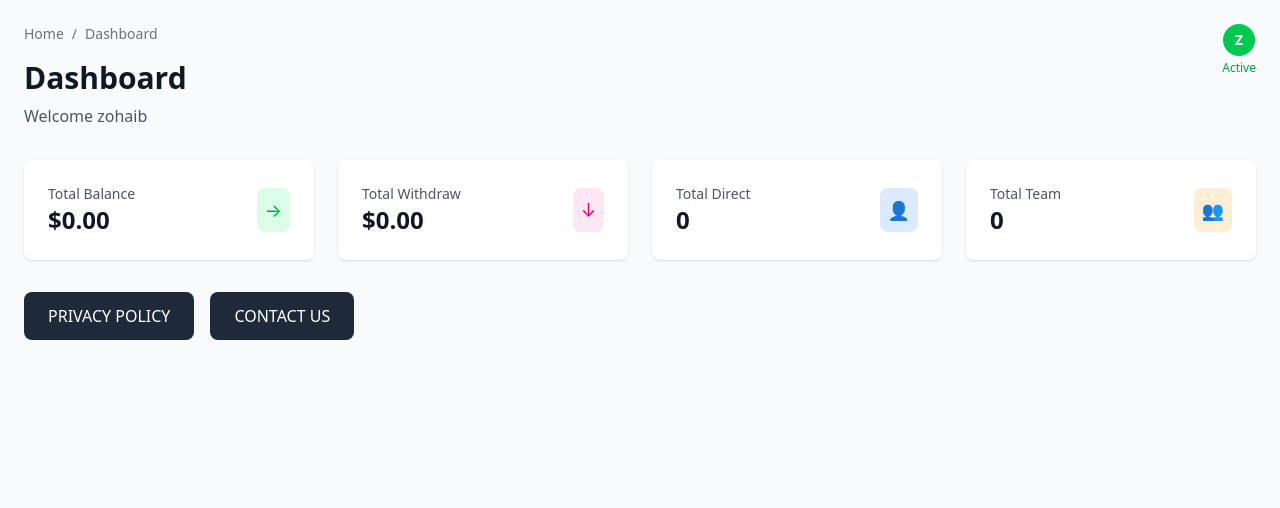
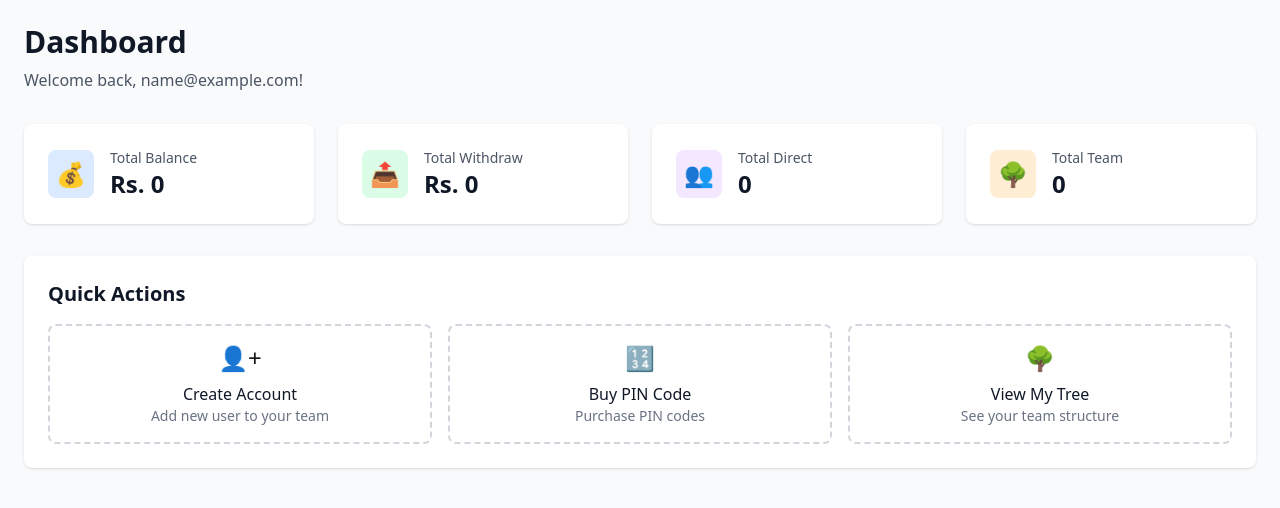
Before and after one commit to Amirshahzad422/SKN-Referral-Rewards, a Next.js app: page / in a window 1280 px wide. Shown: the top 508 px of the page. Built offline with nearby package versions, Linux system fonts and the light colour scheme; no server answers; sample sign-in values are in the browser's storage.

Commit message:
feat: implement proper admin authentication - only engineeramirshahzad11@gmail.com can access admin dashboard

```diff
--- a/src/app/admin/page.tsx
+++ b/src/app/admin/page.tsx
@@ -48,15 +48,17 @@ export default function AdminDashboard() {
 
   useEffect(() => {
     if (!loading) {
-      // Check if user is the hardcoded admin
-      const isAdmin = user?.email === 'engineeramirshahzad11@gmail.com' || localStorage.getItem('isAdmin') === 'true';
+      // Check if user is the specific admin user
+      const isAdmin = user?.email === 'engineeramirshahzad11@gmail.com' || localStorage.getItem('adminEmail') === 'engineeramirshahzad11@gmail.com';
 
-      if (!user && !isAdmin) {
-        router.push('/login');
-      } else {
-        loadPayments();
-        loadUsers();
+      if (!isAdmin) {
+        // Redirect non-admin users to main dashboard
+        router.push('/');
+        return;
       }
+
+      loadPayments();
+      loadUsers();
     }
   }, [user, loading, router]);
 
@@ -139,10 +141,10 @@ export default function AdminDashboard() {
     );
   }
 
-  // Check if user is the hardcoded admin
-  const isAdmin = user?.email === 'engineeramirshahzad11@gmail.com' || localStorage.getItem('isAdmin') === 'true';
-  if (!user && !isAdmin) {
-    return null; // Will redirect to login
+  // Check if user is the specific admin user
+  const isAdmin = user?.email === 'engineeramirshahzad11@gmail.com' || localStorage.getItem('adminEmail') === 'engineeramirshahzad11@gmail.com';
+  if (!isAdmin) {
+    return null; // Will redirect to main dashboard
   }
 
   return (
--- a/src/app/login/page.tsx
+++ b/src/app/login/page.tsx
@@ -22,14 +22,14 @@ export default function LoginPage() {
 
     try {
       // Hardcoded admin credentials for testing
-      if (formData.email === 'engineeramirshahzad11@gmail.com' && formData.password === '123456789') {
+      if (formData.email === 'engineeramirshahzad11@gmail.com' && formData.password === '12345678') {
         // Set admin flag in localStorage
         localStorage.setItem('isAdmin', 'true');
         localStorage.setItem('adminEmail', formData.email);
 
-        // Simulate successful login and redirect to main dashboard
+        // Simulate successful login and redirect to admin dashboard
         setTimeout(() => {
-          router.push('/'); // Redirect to main dashboard instead of admin
+          router.push('/admin'); // Redirect admin to admin dashboard
         }, 1000);
         return;
       }
@@ -38,7 +38,7 @@ export default function LoginPage() {
       const result = await login(formData.email, formData.password);
 
       if (result.success) {
-        // Redirect to main dashboard for all users
+        // Redirect regular users to main dashboard
         router.push('/');
       } else {
         if (result.error === 'Appwrite not configured') {
--- a/src/app/page.tsx
+++ b/src/app/page.tsx
@@ -34,95 +34,106 @@ export default function Dashboard() {
   }
 
   // Get user info for display
-  const userEmail = user?.email || localStorage.getItem('adminEmail') || 'zohaibishfaq.ajk@gmail.com';
-  const userName = user?.name || 'zohaib';
-  const userPhone = user?.phone || '03367516504';
+  const userEmail = user?.email || localStorage.getItem('adminEmail') || 'User';
+  const userName = user?.name || 'User';
 
   return (
     <div className="p-6">
       <div className="max-w-7xl mx-auto">
-        {/* Breadcrumbs */}
-        <div className="mb-4">
-          <nav className="text-sm text-gray-500">
-            <span>Home</span>
-            <span className="mx-2">/</span>
-            <span>Dashboard</span>
-          </nav>
-        </div>
-
         {/* Header */}
         <div className="mb-8">
           <h1 className="text-3xl font-bold text-gray-900">Dashboard</h1>
-          <p className="text-gray-600 mt-2">Welcome {userName}</p>
+          <p className="text-gray-600 mt-2">Welcome back, {userEmail}!</p>
         </div>
 
         {/* Stats Cards */}
         <div className="grid grid-cols-1 md:grid-cols-4 gap-6 mb-8">
           <div className="bg-white rounded-lg shadow p-6">
-            <div className="flex items-center justify-between">
-              <div>
+            <div className="flex items-center">
+              <div className="p-2 bg-blue-100 rounded-lg">
+                <span className="text-2xl">💰</span>
+              </div>
+              <div className="ml-4">
                 <p className="text-sm font-medium text-gray-600">Total Balance</p>
-                <p className="text-2xl font-bold text-gray-900">$0.00</p>
-              </div>
-              <div className="p-2 bg-green-100 rounded-lg">
-                <span className="text-green-600 text-lg">→</span>
+                <p className="text-2xl font-bold text-gray-900">Rs. 0</p>
               </div>
             </div>
           </div>
 
           <div className="bg-white rounded-lg shadow p-6">
-            <div className="flex items-center justify-between">
-              <div>
+            <div className="flex items-center">
+              <div className="p-2 bg-green-100 rounded-lg">
+                <span className="text-2xl">📤</span>
+              </div>
+              <div className="ml-4">
                 <p className="text-sm font-medium text-gray-600">Total Withdraw</p>
-                <p className="text-2xl font-bold text-gray-900">$0.00</p>
-              </div>
-              <div className="p-2 bg-pink-100 rounded-lg">
-                <span className="text-pink-600 text-lg">↓</span>
+                <p className="text-2xl font-bold text-gray-900">Rs. 0</p>
               </div>
             </div>
           </div>
 
           <div className="bg-white rounded-lg shadow p-6">
-            <div className="flex items-center justify-between">
-              <div>
+            <div className="flex items-center">
+              <div className="p-2 bg-purple-100 rounded-lg">
+                <span className="text-2xl">👥</span>
+              </div>
+              <div className="ml-4">
                 <p className="text-sm font-medium text-gray-600">Total Direct</p>
                 <p className="text-2xl font-bold text-gray-900">0</p>
-              </div>
-              <div className="p-2 bg-blue-100 rounded-lg">
-                <span className="text-blue-600 text-lg">👤</span>
               </div>
             </div>
           </div>
 
           <div className="bg-white rounded-lg shadow p-6">
-            <div className="flex items-center justify-between">
-              <div>
+            <div className="flex items-center">
+              <div className="p-2 bg-orange-100 rounded-lg">
+                <span className="text-2xl">🌳</span>
+              </div>
+              <div className="ml-4">
                 <p className="text-sm font-medium text-gray-600">Total Team</p>
                 <p className="text-2xl font-bold text-gray-900">0</p>
-              </div>
-              <div className="p-2 bg-orange-100 rounded-lg">
-                <span className="text-orange-600 text-lg">👥</span>
               </div>
             </div>
           </div>
         </div>
 
-        {/* Action Buttons */}
-        <div className="flex gap-4 mb-8">
-          <button className="px-6 py-3 bg-gray-800 text-white rounded-lg hover:bg-gray-700 transition-colors font-medium">
-            PRIVACY POLICY
-          </button>
-          <button className="px-6 py-3 bg-gray-800 text-white rounded-lg hover:bg-gray-700 transition-colors font-medium">
-            CONTACT US
-          </button>
-        </div>
+        {/* Quick Actions */}
+        <div className="bg-white rounded-lg shadow p-6">
+          <h2 className="text-xl font-semibold text-gray-900 mb-4">Quick Actions</h2>
+          <div className="grid grid-cols-1 md:grid-cols-3 gap-4">
+            <button
+              onClick={() => router.push('/create-account')}
+              className="p-4 border-2 border-dashed border-gray-300 rounded-lg hover:border-indigo-500 hover:bg-indigo-50 transition-colors"
+            >
+              <div className="text-center">
+                <span className="text-2xl">👤+</span>
+                <p className="mt-2 font-medium text-gray-900">Create Account</p>
+                <p className="text-sm text-gray-500">Add new user to your team</p>
+              </div>
+            </button>
 
-        {/* User Status Indicator */}
-        <div className="absolute top-6 right-6 flex flex-col items-center">
-          <div className="w-8 h-8 bg-green-500 rounded-full flex items-center justify-center text-white font-bold text-sm">
-            {userName.charAt(0).toUpperCase()}
+            <button
+              onClick={() => router.push('/buy-pin-code')}
+              className="p-4 border-2 border-dashed border-gray-300 rounded-lg hover:border-indigo-500 hover:bg-indigo-50 transition-colors"
+            >
+              <div className="text-center">
+                <span className="text-2xl">🔢</span>
+                <p className="mt-2 font-medium text-gray-900">Buy PIN Code</p>
+                <p className="text-sm text-gray-500">Purchase PIN codes</p>
+              </div>
+            </button>
+
+            <button
+              onClick={() => router.push('/my-tree')}
+              className="p-4 border-2 border-dashed border-gray-300 rounded-lg hover:border-indigo-500 hover:bg-indigo-50 transition-colors"
+            >
+              <div className="text-center">
+                <span className="text-2xl">🌳</span>
+                <p className="mt-2 font-medium text-gray-900">View My Tree</p>
+                <p className="text-sm text-gray-500">See your team structure</p>
+              </div>
+            </button>
           </div>
-          <span className="text-xs text-green-600 font-medium mt-1">Active</span>
         </div>
       </div>
     </div>
--- a/src/components/Sidebar.tsx
+++ b/src/components/Sidebar.tsx
@@ -15,13 +15,13 @@ const Sidebar = () => {
   useEffect(() => {
     const checkAdmin = async () => {
       if (user) {
-        // Check if user is the hardcoded admin
+        // Check if user is the specific admin user
         const adminStatus = user.email === 'engineeramirshahzad11@gmail.com';
         setIsAdmin(adminStatus);
       } else {
-        // For hardcoded admin login, we need to handle it differently
-        // since there's no real user object
-        const isHardcodedAdmin = localStorage.getItem('isAdmin') === 'true';
+        // For hardcoded admin login, check if it's the specific admin
+        const adminEmail = localStorage.getItem('adminEmail');
+        const isHardcodedAdmin = adminEmail === 'engineeramirshahzad11@gmail.com';
         setIsAdmin(isHardcodedAdmin);
       }
       setSidebarLoading(false);
```
